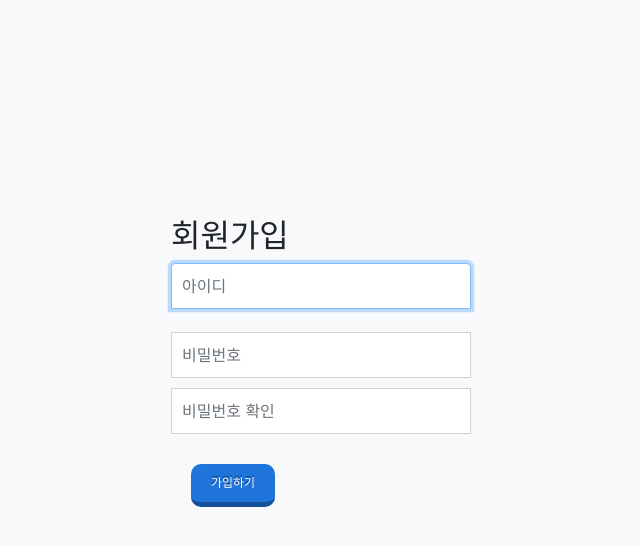
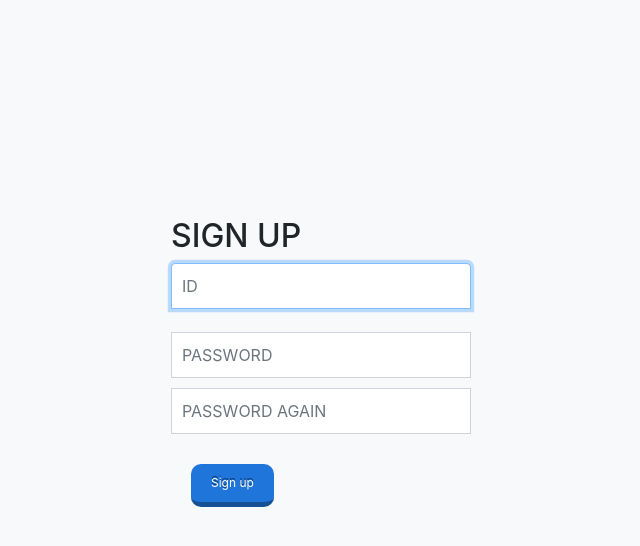
Before and after one commit to kjcaway/simplePython, a Flask app: page /auth/signup in a window 1280 px wide. Shown: the part 56-602 px from the top of the page, without its empty margins (319-959 px from the left). Run offline with Flask 2, Linux system fonts and the light colour scheme; some libraries are stand-ins or nearby versions.

Commit message:
hangul -> english

```diff
--- a/src/website/__init__.py
+++ b/src/website/__init__.py
@@ -1,7 +1,6 @@
 from flask import Flask, render_template, g, session
 import logging
 from pymongo import MongoClient
-from datetime import datetime
 import json
 import os
 
--- a/src/website/templates/auth/signup.html
+++ b/src/website/templates/auth/signup.html
@@ -8,16 +8,43 @@ SIGNUP
 
 {% block body %}
 {{ super() }}
+<div class="container">
+  <form id="signupForm" action="signup" method="post" class="form-signin">
+    <h2 class="form-signin-heading">SIGN UP</h2>
+    <label for="userid" class="sr-only">ID : </label>
+    <input type="text" id="userid" name="userid" placeholder="ID" class="form-control" required autofocus />
+    <br />
+    <label for="passwd" class="sr-only">PASSWORD : </label>
+    <input type="password" id="passwd" name="passwd" placeholder="PASSWORD" class="form-control" required />
+    <label for="passwd_again" class="sr-only">PASSWORD AGAIN : </label>
+    <input type="password" id="passwd_again" name="passwd_again" placeholder="PASSWORD AGAIN" class="form-control" required />
+    <a href="#" class="sl-btn blue" onclick="fncSubmit(); return false;">Sign up</a>
+  </form>
+</div>
+{% endblock %}
 
-<form id="signupForm" action="signup" method="post" class="form-signin">
-  <h2 class="form-signin-heading">회원가입</h2>
-  <label for="userid" class="sr-only">아이디 : </label>
-  <input type="text" id="userid" name="userid" placeholder="아이디" class="form-control" required autofocus />
-  <br />
-  <label for="passwd" class="sr-only">비밀번호 : </label>
-  <input type="password" id="passwd" name="passwd" placeholder="비밀번호" class="form-control" required />
-  <label for="passwd_again" class="sr-only">비밀번호 확인 : </label>
-  <input type="password" id="passwd_again" name="passwd_again" placeholder="비밀번호 확인" class="form-control" required />
-  <a href="#" class="sl-btn blue" onclick="fncSubmit(); return false;">가입하기</a>
-</form>
+{% block footer %}
+{{ super() }}
+<script>
+  function fncSubmit() {
+      var form = document.getElementById('signupForm');
+      var userId = form.userid.value;
+      var passWd = form.passwd.value;
+      var passWdAgain = form.passwd_again.value;
+
+      if(userId == ''){
+        alert("please ID");
+        return false;
+      }
+      if(passWd == ''){
+        alert("please Password");
+        return false;
+      }
+      if(passWd != passWdAgain){
+        alert("not match password and again password");
+        return false;
+      }
+      form.submit();
+    }
+</script>
 {% endblock %}
--- a/src/website/templates/home/home.html
+++ b/src/website/templates/home/home.html
@@ -14,7 +14,7 @@ HOME
   <h1>Hello
     <span class="blue">{% if session.userid %}{{session.userid}}{% endif %}</span>
   </h1>
-  <p class="lead">여기는 홈페이지 입니다. 환영합니다~</p>
+  <p class="lead">Welcome! This is Homepage.</p>
 </div>
 
 {% endblock %}
--- a/src/website/views/auth.py
+++ b/src/website/views/auth.py
@@ -1,6 +1,7 @@
 from flask import Blueprint, render_template
 from flask import request, redirect, flash, session, g
 from .. import db
+from datetime import datetime
 
 blueprint = Blueprint('auth', __name__)
 
@@ -29,9 +30,29 @@ def signin_post():
         return redirect('/')
 
 
-@blueprint.route('/signup')
+@blueprint.route('/signup', methods=['GET'])
 def signup():
   return render_template('auth/signup.html')
+
+@blueprint.route('/signup', methods=['POST'])
+def signup_post():
+  if db is not None:
+    user = db.members.find_one({'userid':request.form['userid']})
+    if user is not None:
+      error = 'already exist'
+      flash('Already exist ID. Please the other ID')
+      return render_template('auth/signup.html', error=error )
+
+    member = {
+      "userid" : request.form['userid'],
+      "password" : request.form['passwd'],
+      "created" : datetime.now()
+    }
+
+    db.members.insert(member)
+
+    flash('Create Account')
+    return redirect('/auth/signin')
 
 @blueprint.route('/logout')
 def logout():
```
Also changed, not shown: src/website/templates/auth/signin.html (+9 -9 lines), src/website/templates/home/about.html (+2 -29 lines), src/website/templates/member/list.html (+7 -5 lines).
